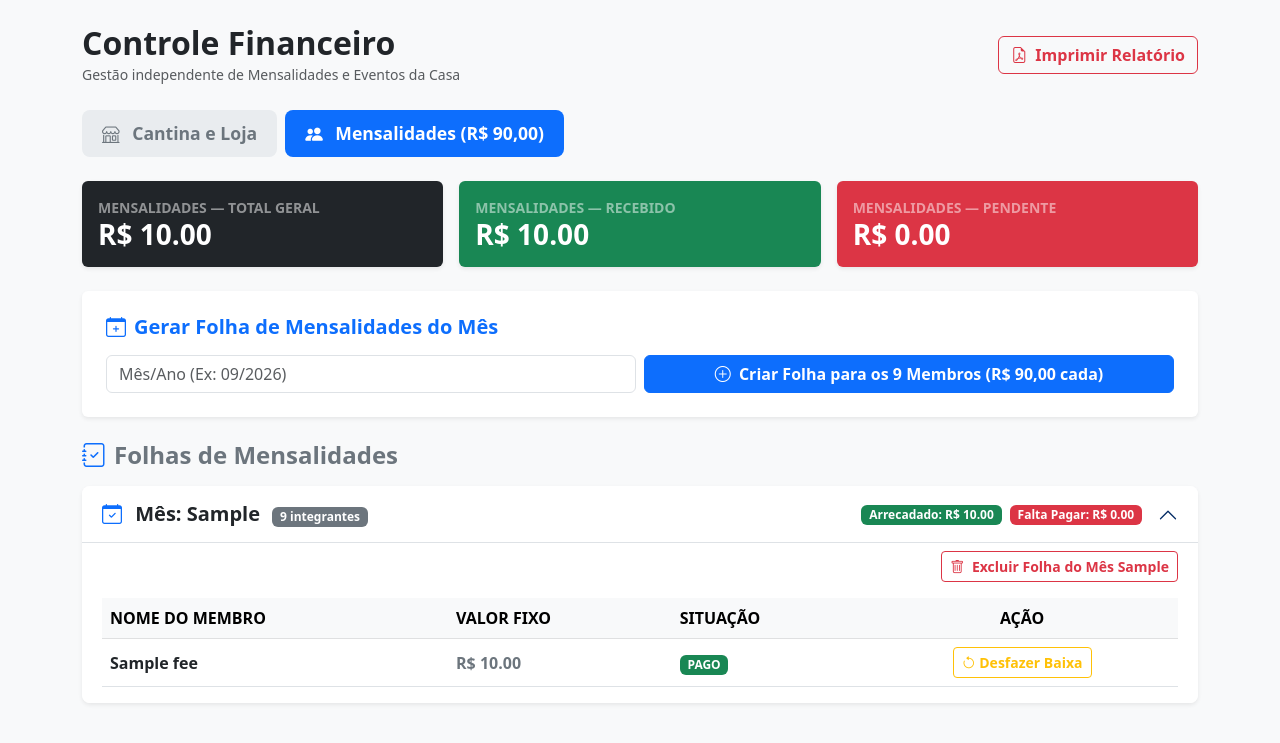
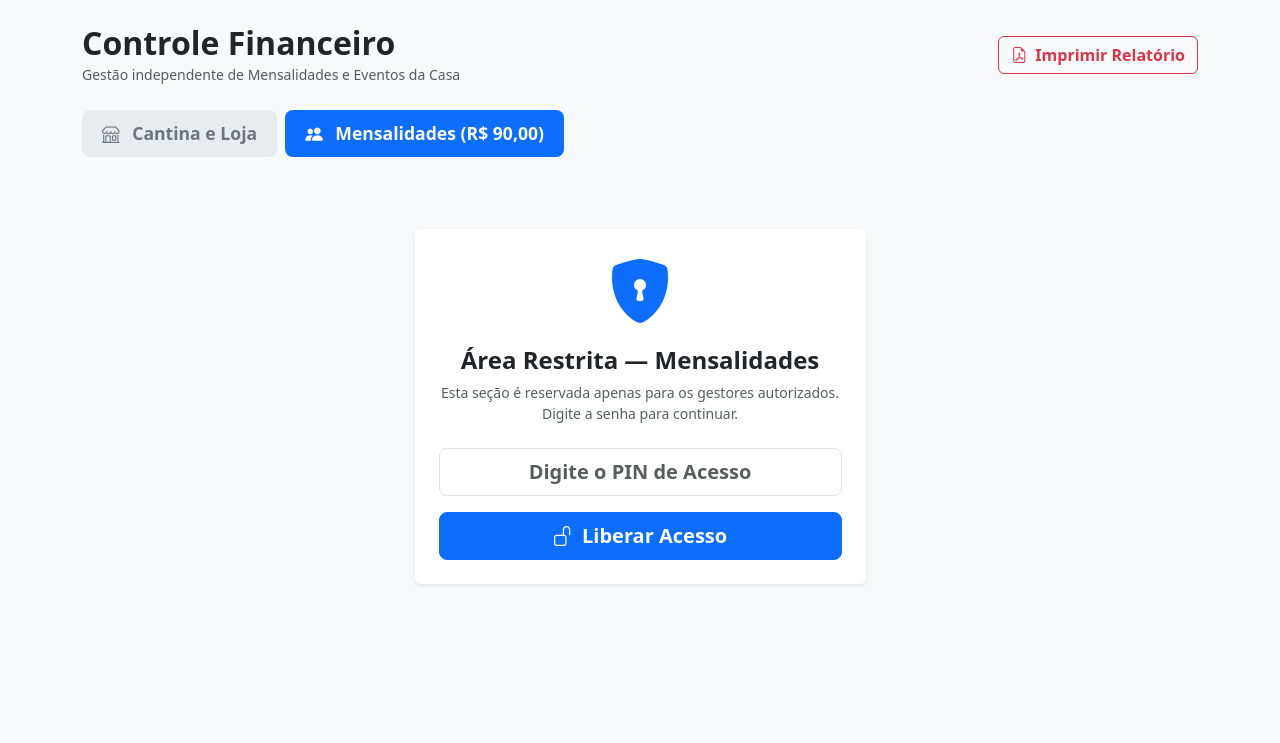
Before and after one commit to indiarasabarreto/finance-api, a FastAPI app: page / in a window 1280 px wide, after a click on "Mensalidades (R$ 90,00)". Shown: the top 743 px of the page. Run offline with FastAPI, Linux system fonts and the light colour scheme; tables that the repository leaves empty hold one stand-in row (values such as "Sample post").

Commit message:
feat: adiciona protecao por PIN nas mensalidades e comanda ao vivo

```diff
--- a/app/main.py
+++ b/app/main.py
@@ -1,8 +1,10 @@
 import io
+import os
 import pandas as pd
 from pathlib import Path
 from collections import defaultdict
-from fastapi import FastAPI, Depends, UploadFile, File, HTTPException, Request, Form
+from datetime import datetime
+from fastapi import FastAPI, Depends, UploadFile, File, HTTPException, Request, Form, Cookie, Response
 from fastapi.responses import HTMLResponse, RedirectResponse, StreamingResponse
 from fastapi.templating import Jinja2Templates
 from sqlalchemy.orm import Session
@@ -18,6 +20,9 @@ APP_DIR = Path(__file__).resolve().parent
 app = FastAPI(title="Finance API - Gestão de Cantina, Loja e Mensalidades")
 templates = Jinja2Templates(directory=APP_DIR / "templates")
 
+# Senha de Acesso para a Aba de Mensalidades (Padrão: 9090)
+MONTHLY_FEES_PIN = os.getenv("MONTHLY_FEES_PIN", "9090")
+
 MEMBERS_LIST = [
     "Eliana", "Kelvin", "Igor", "Lívia",
     "Nicole", "Indiara", "Jhon", "Bruna", "Talles"
@@ -28,11 +33,18 @@ def health_check():
     return {"status": "online"}
 
 @app.get("/", response_class=HTMLResponse)
-def dashboard(request: Request, db: Session = Depends(get_db)):
+def dashboard(
+    request: Request,
+    fees_auth: str | None = Cookie(default=None),
+    db: Session = Depends(get_db)
+):
+    is_fees_authorized = (fees_auth == "authorized")
+
     raw_consumptions = db.query(EventConsumption).all()
     batches = db.query(ImportBatch).order_by(ImportBatch.created_at.desc()).all()
     monthly_fees = db.query(MonthlyFee).order_by(MonthlyFee.month_year.desc()).all()
 
+    # --- 1. CANTINA & LOJA ---
     cantina_total_geral = 0.0
     cantina_total_pago = 0.0
     cantina_total_pendente = 0.0
@@ -63,7 +75,6 @@ def dashboard(request: Request, db: Session = Depends(get_db)):
             "month_year": batch_month
         })
 
-    # Agrupa consumos por pasta (Mês/Ano)
     folders = defaultdict(list)
     for c in formatted_consumptions:
         folders[c["month_year"]].append(c)
@@ -78,9 +89,10 @@ def dashboard(request: Request, db: Session = Depends(get_db)):
             "total_geral": f_total,
             "total_pago": f_pago,
             "total_pendente": f_pendente,
-            "consumptions": consumptions_list  # Alterado de 'items' para 'consumptions'
+            "consumptions": consumptions_list
         })
 
+    # --- 2. MENSALIDADES ---
     fees_total_geral = 0.0
     fees_total_pago = 0.0
     fees_total_pendente = 0.0
@@ -103,7 +115,6 @@ def dashboard(request: Request, db: Session = Depends(get_db)):
             "status": status_val
         })
 
-    # Agrupa mensalidades por Mês/Ano
     formatted_fee_folders = []
     for month_year, fee_list in fees_by_month.items():
         f_total = sum(i["amount"] for i in fee_list)
@@ -114,7 +125,7 @@ def dashboard(request: Request, db: Session = Depends(get_db)):
             "total_geral": f_total,
             "total_pago": f_pago,
             "total_pendente": f_pendente,
-            "fees": fee_list  # Alterado de 'items' para 'fees'
+            "fees": fee_list
         })
 
     formatted_batches = [
@@ -142,16 +153,31 @@ def dashboard(request: Request, db: Session = Depends(get_db)):
             "fees_total_geral": fees_total_geral,
             "fees_total_pago": fees_total_pago,
             "fees_total_pendente": fees_total_pendente,
+            "is_fees_authorized": is_fees_authorized
         }
     )
 
+# --- AUTENTICAÇÃO MENSALIDADES ---
+
+@app.post("/monthly-fees/login")
+def monthly_fees_login(pin: str = Form(...)):
+    if pin == MONTHLY_FEES_PIN:
+        response = RedirectResponse(url="/#pills-fees", status_code=303)
+        response.set_cookie(key="fees_auth", value="authorized", max_age=2592000, httponly=True)
+        return response
+    return RedirectResponse(url="/#pills-fees", status_code=303)
+
+@app.post("/monthly-fees/logout")
+def monthly_fees_logout(response: Response):
+    response = RedirectResponse(url="/#pills-fees", status_code=303)
+    response.delete_cookie("fees_auth")
+    return response
+
 # --- LANÇAMENTO DIRETO AO VIVO ---
-
-from datetime import datetime
 
 @app.post("/consumptions/direct-add")
 def add_direct_consumption(
-    event_date: str = Form(...),  # Espera 'YYYY-MM-DD' do input date
+    event_date: str = Form(...),
     person_name: str = Form(...),
     group: str = Form(...),
     category: str = Form(...),
@@ -160,7 +186,6 @@ def add_direct_consumption(
     status: str = Form(...),
     db: Session = Depends(get_db)
 ):
-    # Converte '2026-09-04' para '04/09/2026' (data do dia) e '09/2026' (pasta do mês)
     try:
         date_obj = datetime.strptime(event_date, "%Y-%m-%d")
         full_date_str = date_obj.strftime("%d/%m/%Y")
@@ -169,7 +194,6 @@ def add_direct_consumption(
         full_date_str = event_date
         month_year_str = event_date
 
-    # Localiza ou cria a pasta do mês correspondente
     batch = db.query(ImportBatch).filter(ImportBatch.month_year == month_year_str).first()
     if not batch:
         batch = ImportBatch(
@@ -184,7 +208,6 @@ def add_direct_consumption(
     cat_enum = CategoryType.LOJA if category == "Loja" else CategoryType.CANTINA
     st_enum = PaymentStatus.PAID if status == "PAGO" else PaymentStatus.PENDING
 
-    # Formata a descrição para incluir a data do dia nos itens se desejar, ou grava os itens diretamente
     item_description = f"[{full_date_str}] {raw_items}"
 
     consumption = EventConsumption(
--- a/app/templates/index.html
+++ b/app/templates/index.html
@@ -300,7 +300,7 @@
                                                             </button>
                                                         </form>
                                                         {% endif %}
-                                                        <button type="button" class="btn btn-outline-primary" data-item='{{ item|tojson|safe }}' onclick="openEditModal(JSON.parse(this.dataset.item))" title="Editar">
+                                                        <button type="button" class="btn btn-outline-primary" data-item='{{ item|tojson|forceescape }}' onclick="openEditModal(JSON.parse(this.dataset.item));" title="Editar">
                                                             <i class="bi bi-pencil"></i>
                                                         </button>
                                                         <form action="/consumptions/{{ item.id }}/delete" method="post" class="d-inline" onsubmit="return confirm('Excluir este registro?')">
@@ -323,8 +323,41 @@
                 {% endif %}
             </div>
 
-            <!-- MENSALIDADES -->
+            <!-- MENSALIDADES (ÁREA RESTRITA) -->
             <div class="tab-pane fade" id="pills-fees" role="tabpanel">
+                {% if not is_fees_authorized %}
+                <!-- Tela de Login da Aba de Mensalidades -->
+                <div class="row justify-content-center py-5">
+                    <div class="col-md-5">
+                        <div class="card border-0 shadow-sm text-center p-4">
+                            <div class="mb-3">
+                                <i class="bi bi-shield-lock-fill text-primary display-3"></i>
+                            </div>
+                            <h4 class="fw-bold text-dark mb-2">Área Restrita — Mensalidades</h4>
+                            <p class="text-muted small mb-4">Esta seção é reservada apenas para os gestores autorizados. Digite a senha para continuar.</p>
+
+                            <form action="/monthly-fees/login" method="post">
+                                <div class="mb-3">
+                                    <input type="password" name="pin" class="form-control form-control-lg text-center fw-bold" placeholder="Digite o PIN de Acesso" required autofocus>
+                                </div>
+                                <button type="submit" class="btn btn-primary btn-lg fw-bold w-100">
+                                    <i class="bi bi-unlock me-1"></i> Liberar Acesso
+                                </button>
+                            </form>
+                        </div>
+                    </div>
+                </div>
+                {% else %}
+                <!-- Conteúdo Liberado -->
+                <div class="d-flex justify-content-between align-items-center mb-3 no-print">
+                    <span class="badge bg-success px-3 py-2 fs-6"><i class="bi bi-shield-check me-1"></i> Acesso Gestor Liberado</span>
+                    <form action="/monthly-fees/logout" method="post">
+                        <button type="submit" class="btn btn-sm btn-outline-secondary fw-bold">
+                            <i class="bi bi-lock me-1"></i> Bloquear Área
+                        </button>
+                    </form>
+                </div>
+
                 <div class="row g-3 mb-4">
                     <div class="col-md-4">
                         <div class="card border-0 shadow-sm bg-dark text-white p-3">
@@ -437,6 +470,7 @@
                     </div>
                     {% endfor %}
                 </div>
+                {% endif %}
                 {% endif %}
             </div>
 
```
